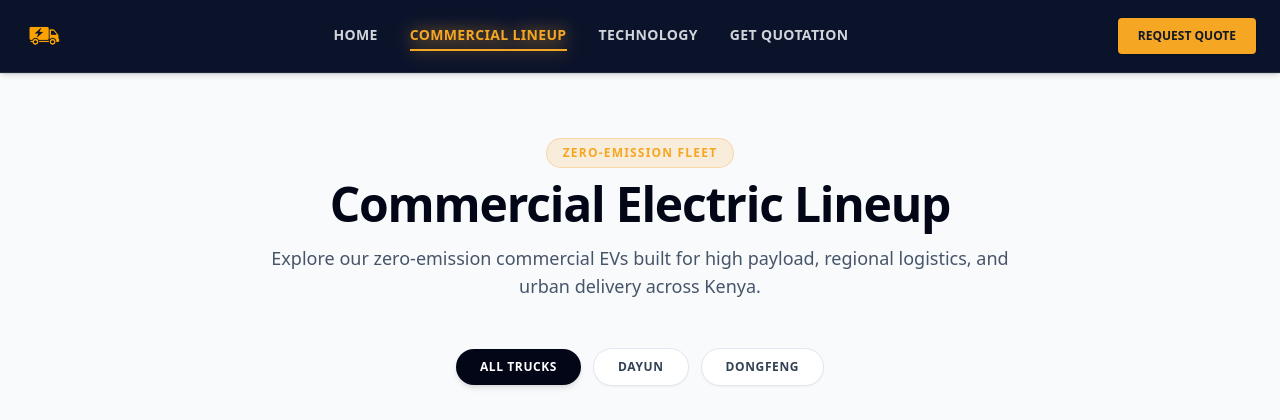
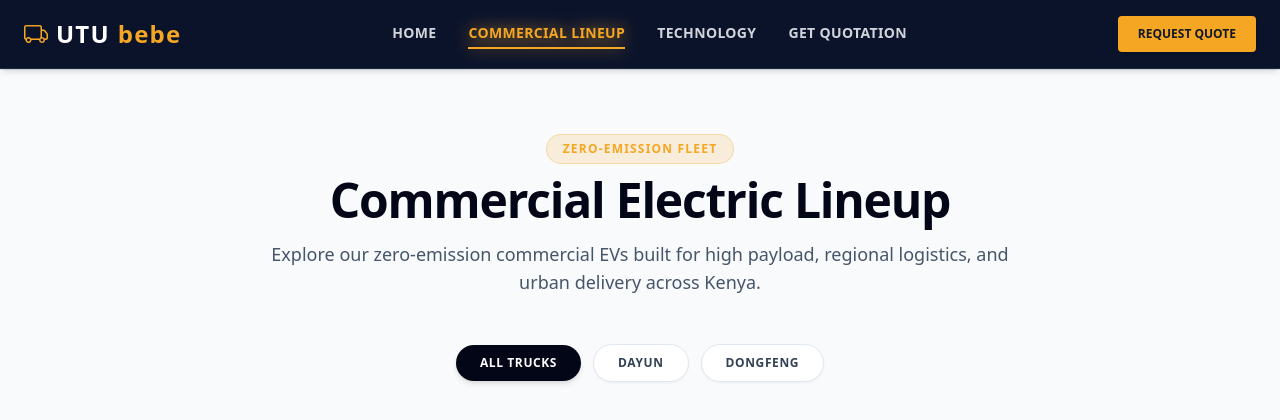
Before and after one commit to faithbirungi90-cell/utu_trucks_site, a Django app: page /lineup/ in a window 1280 px wide. Shown: the top 420 px of the page. Run offline with Django 5.2, Linux system fonts and the light colour scheme; data comes from the database, SQL or seed files in the repository; some libraries are stand-ins or nearby versions.

Commit message:
Remove logo

```diff
--- a/fleet/templates/fleet/base.html
+++ b/fleet/templates/fleet/base.html
@@ -5,7 +5,6 @@
     <meta charset="UTF-8">
     <meta name="viewport" content="width=device-width, initial-scale=1.0">
     <link rel="stylesheet" href="https://cdn.jsdelivr.net/npm/bootstrap-icons@1.11.3/font/bootstrap-icons.min.css">
-    <link rel="icon" type="image/png" href="{% static 'fleet/images/utu_logo.png' %}">
     <title>{% block title %}UTU Commercial Fleet | Sustainable Transport Solutions{% endblock %}</title>
     <script src="https://cdn.tailwindcss.com"></script>
     <script>
@@ -33,7 +32,9 @@
         <div class="max-w-7xl mx-auto px-6 py-4 flex justify-between items-center">
             <!-- Brand Logo -->
             <a href="{% url 'home' %}" class="flex items-center space-x-2">
-            <img src="{% static 'fleet/images/utu_logo.png' %}" alt="UTU Trucks" class="h-10 w-auto object-contain">
+                <i class="bi bi-truck text-utu-orange text-2xl"></i>
+                <span class="text-2xl font-black text-white tracking-wider">UTU</span>
+                <span class="text-2xl font-black text-utu-orange tracking-wider">bebe</span>
             </a>
 
             <!-- Desktop Navigation Links -->
```
Lines whose indentation alone changed are shown as unchanged.
